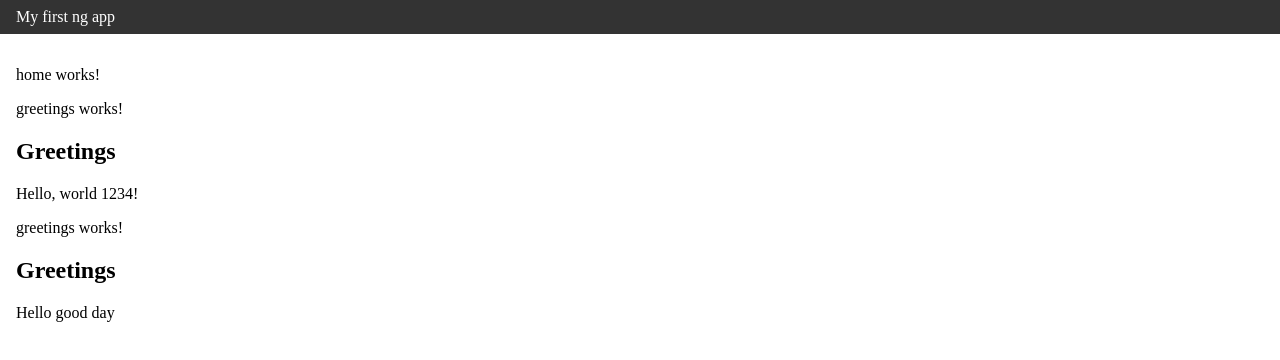
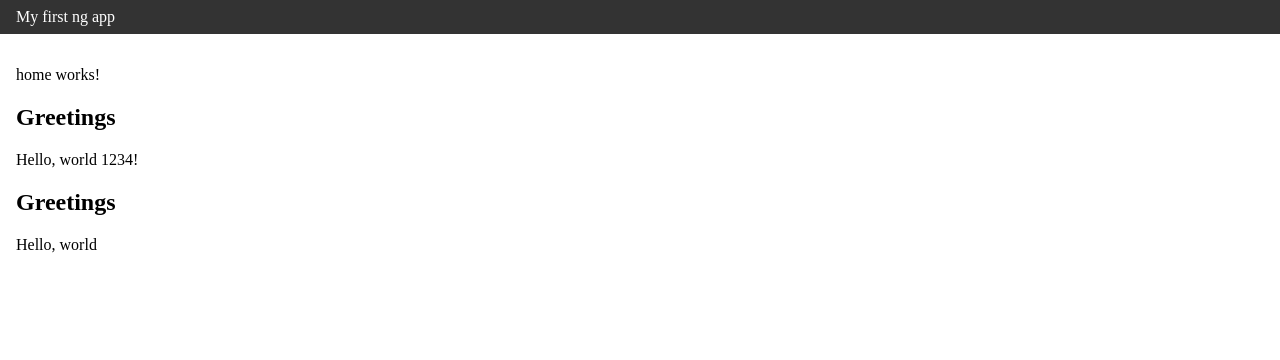
Before and after one commit to armank8/angular-playground, an Angular app in the folder first-ng-app/: page / in a window 1280 px wide. Shown: the top 360 px of the page. Built offline with nearby package versions, Linux system fonts and the light colour scheme.

Commit message:
Data binding

```diff
--- a/first-ng-app/src/app/components/greetings/greetings.component.html
+++ b/first-ng-app/src/app/components/greetings/greetings.component.html
@@ -1,3 +1,3 @@
-<p>greetings works!</p>
+
 <h2>Greetings</h2>
 <p>{{message()}}</p>
--- a/first-ng-app/src/app/home/home.component.ts
+++ b/first-ng-app/src/app/home/home.component.ts
@@ -8,5 +8,5 @@ import { GreetingsComponent } from '../components/greetings/greetings.component'
   styleUrl: './home.component.scss',
 })
 export class HomeComponent {
-  homeMessage = signal('Hello good day');
+  homeMessage = signal('Hello, world');
 }
```
